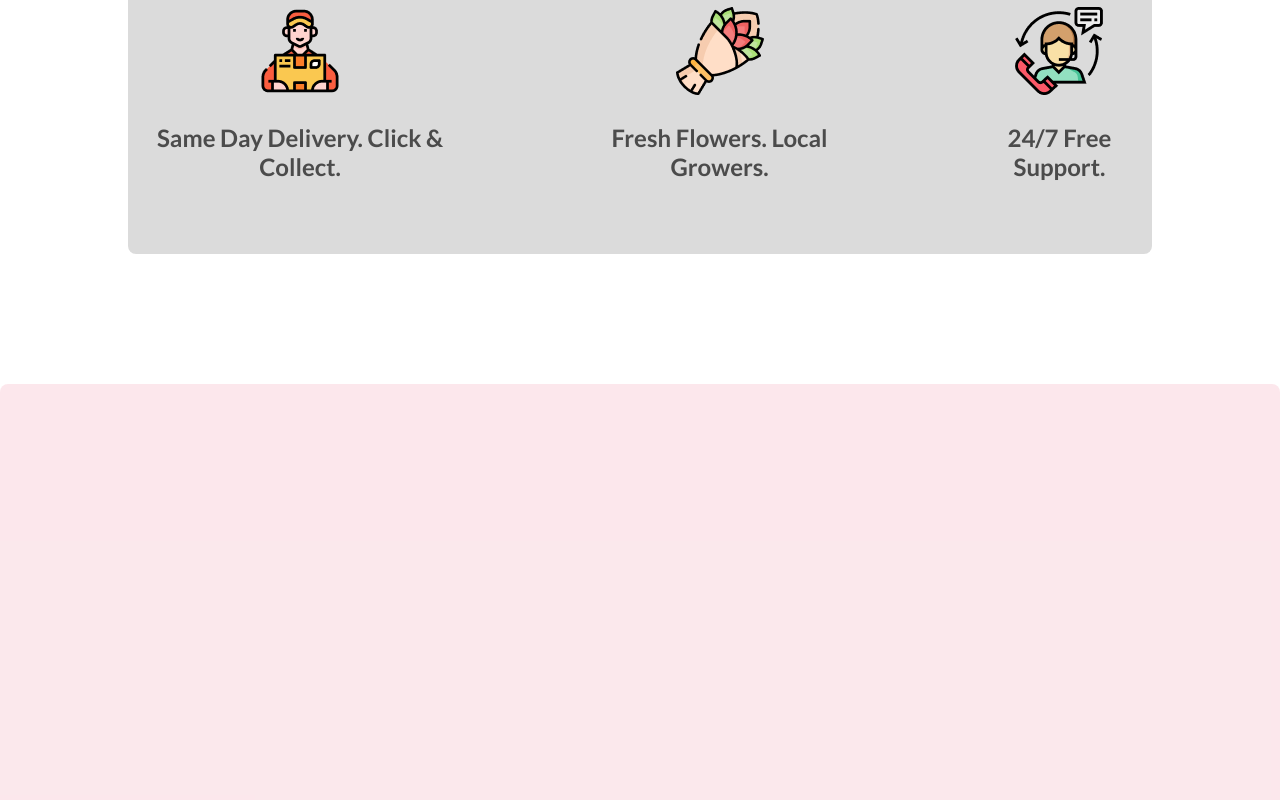
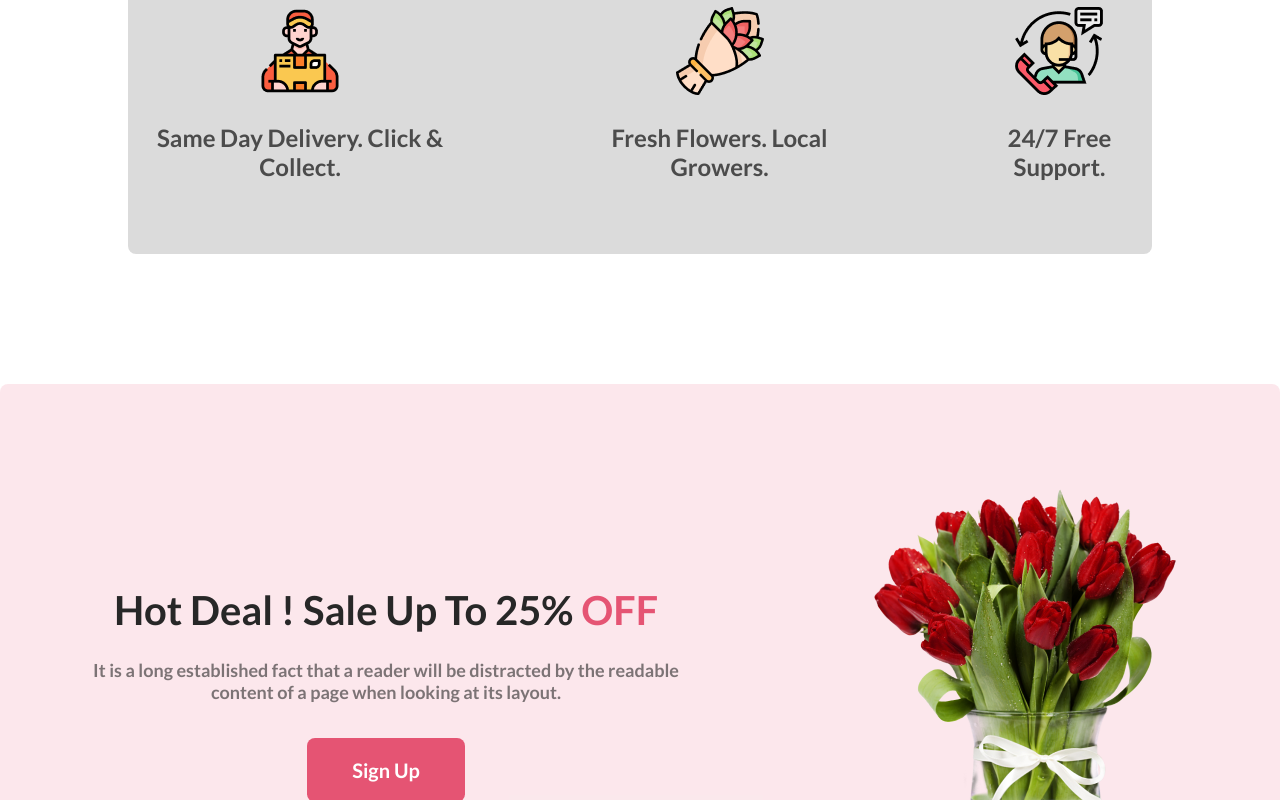
Before and after one commit to Reduan4u/Online-Flower-Shop, a plain HTML site: page index.html in a window 1280 px wide. Shown: the part 2000-2800 px from the top of the page. Drawn offline with Linux system fonts and the light colour scheme.

Commit message:
deal done

```diff
--- a/index.html
+++ b/index.html
@@ -76,7 +76,18 @@
         </section>
         <!-- DEAL CONTAINER -->
         <section class="deal-container">
-
+            <div class="deal-info">
+                <h1 class="deal-title">
+                    Hot Deal ! Sale Up To 25% <span class="red"> OFF</span>
+                </h1>
+                <p class="deal-description">It is a long established fact that a reader will be distracted by the
+                    readable <br>content of a page when
+                    looking at its layout.</p>
+                <button class="button">Sign Up</button>
+            </div>
+            <div>
+                <img class="deal-image" src="./Flower Asset/pngwing 8.png" alt="">
+            </div>
 
         </section>
     </main>
--- a/style.css
+++ b/style.css
@@ -47,7 +47,7 @@
 }
 
 .button {
-    padding: 20px 40px;
+    padding: 20px 45px;
     border: 0;
     border-radius: 8px;
     background: #E55473;
@@ -131,5 +131,31 @@
     margin-top: 130px;
     height: 620px;
     border-radius: 8px;
-    background: rgba(229, 84, 115, 0.138)
+    background: rgba(229, 84, 115, 0.138);
+    display: flex;
+    justify-content: center;
+    align-items: center;
+    gap: 190px;
 }
+
+.red {
+    color: rgba(229, 84, 115, 1);
+
+}
+
+.deal-info {
+    text-align: center;
+}
+
+.deal-title {
+    color: #272727;
+    font-size: 40px;
+}
+
+.deal-description {
+    color: rgba(39, 39, 39, 0.60);
+    font-size: 18px;
+    padding-top: 25px;
+    padding-bottom: 35px;
+
+}
```
